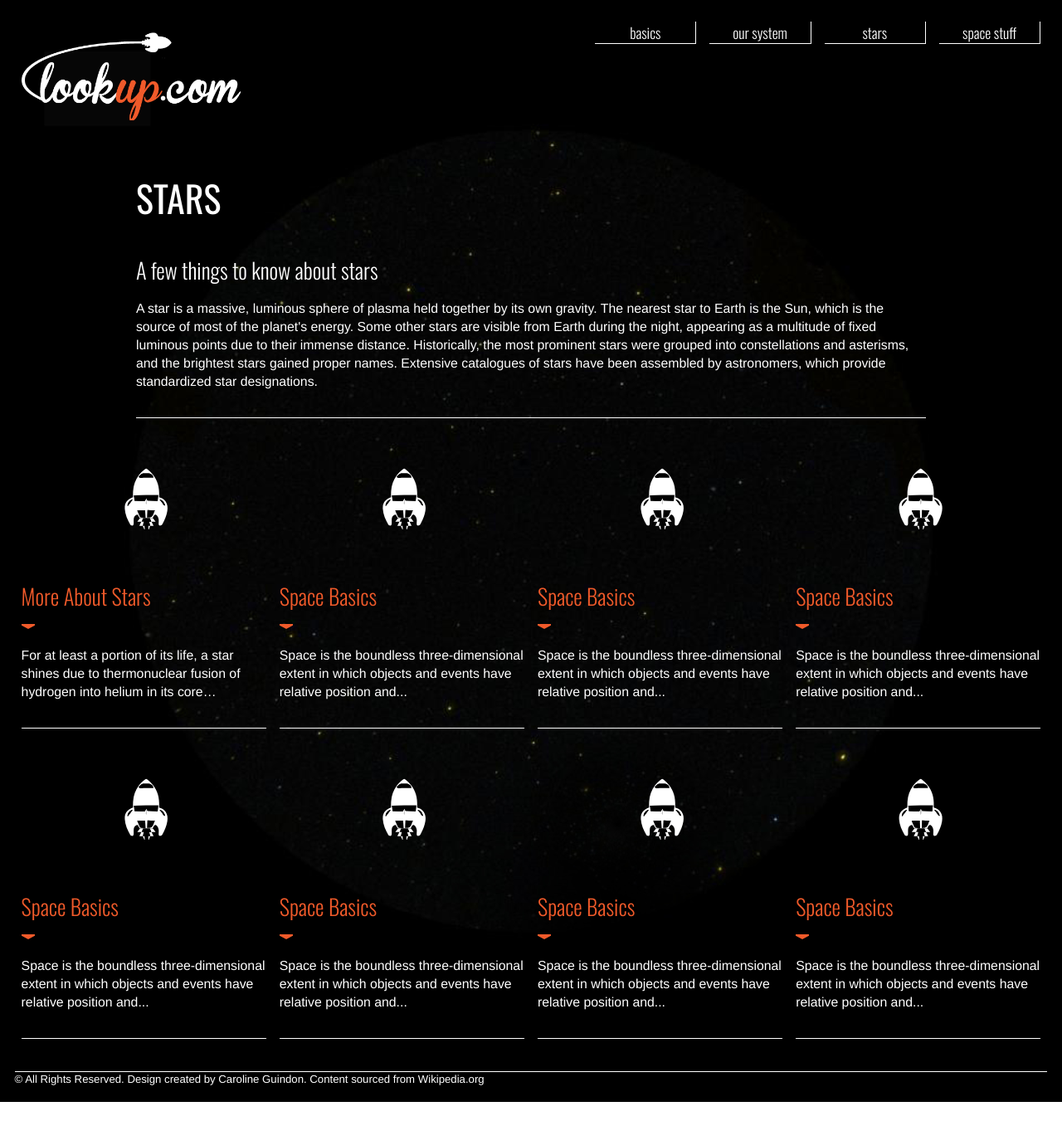
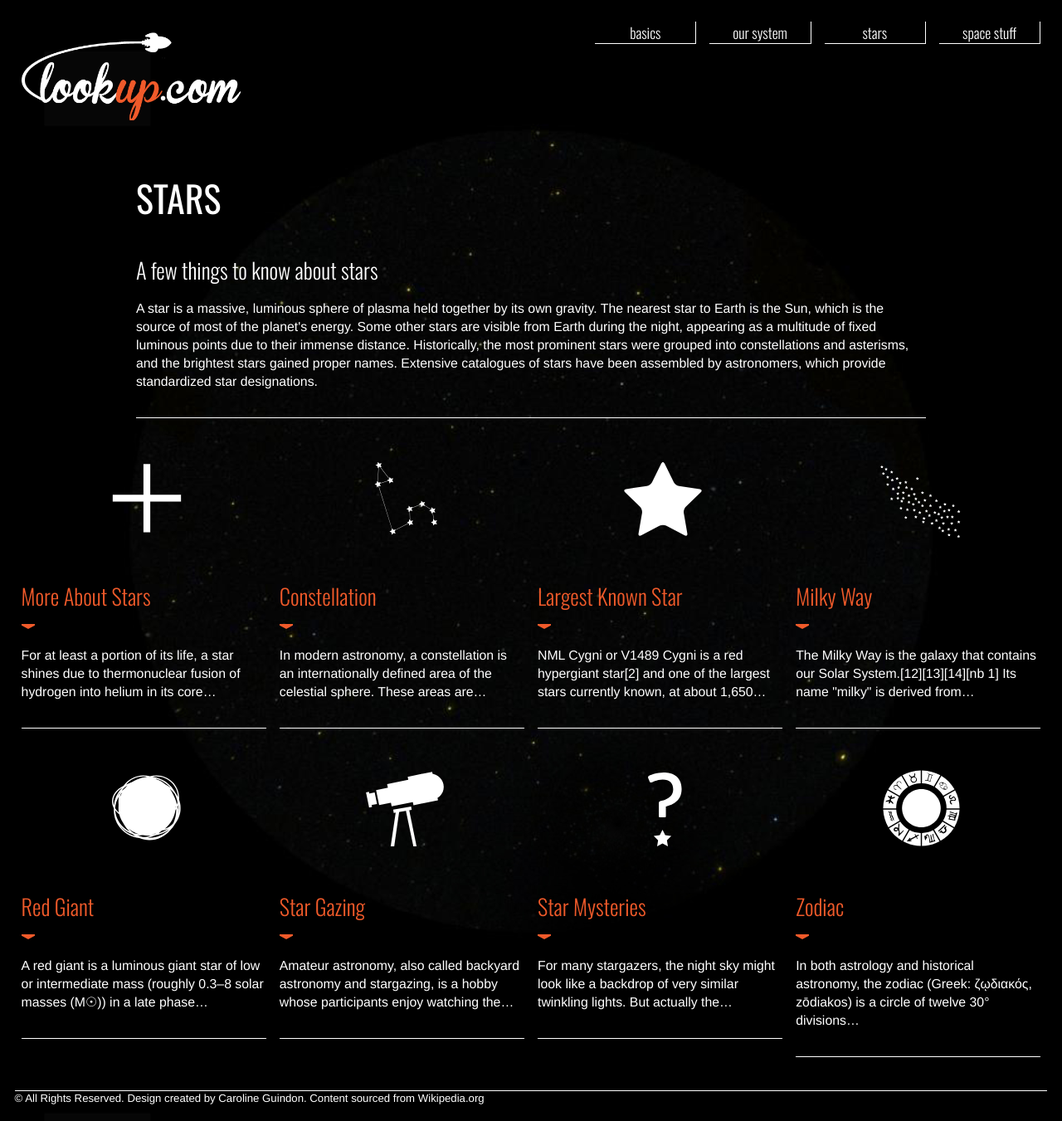
Before and after one commit to CGuindon/large-data-website, a Jekyll site: the page built from stars.html, in a window 1280 px wide. Shown: the whole page at 83% size. Built offline with Jekyll 4.4.1, drawn with Linux system fonts in a browser that asks for light colours; before the commit the page ends 1328 px from its top, so only the background shows below that.

Commit message:
Created icons and updated links

```diff
--- a/_layouts/default.html
+++ b/_layouts/default.html
@@ -115,7 +115,7 @@
 				<div class="unit unit-xs-5-9 unit-s-1-4 unit-m-1-5 unit-l-1-9">
 					<div class="unit-spacer">
 						<nav class="nav">
-								<a href="stuff.html">space stuff</a>
+								<a href="stars.html">space stuff</a>
 						</nav>
 					</div>
 				</div>
--- a/stars.html
+++ b/stars.html
@@ -45,11 +45,12 @@ meta: Space is the unlimited void between astronomical objects. We've created a
 				<div class="unit unit-xs-1-3 unit-s-1-3 unit-m-1-3 unit-l-1-3">
 				</div>
 					<div class="unit unit-xs-1-3 unit-s-1-3 unit-m-1-3 unit-l-1-3">
-						<img src="img/icons/exploration.svg" class="text-icon" alt="icon for Space Basics">
+						<a href="saturn.html" class="orange">
+						<img src="img/icons/more-stars.svg" class="text-icon" alt="icon for More About Stars">
 					</div>
 					<div class="unit unit-xs-1-3 unit-s-1-3 unit-m-1-3 unit-l-1-3">
 					</div>
-					<a href="saturn.html" class="orange">
+
 					<h2>More About Stars</h2>
 					<img src="img/plus.svg" alt=""></a>
 					<p class="last-p">For at least a portion of its life, a star shines due to thermonuclear fusion of hydrogen into helium in its core…</p>
@@ -61,14 +62,14 @@ meta: Space is the unlimited void between astronomical objects. We've created a
 				<div class="unit unit-xs-1-3 unit-s-1-3 unit-m-1-3 unit-l-1-3">
 				</div>
 					<div class="unit unit-xs-1-3 unit-s-1-3 unit-m-1-3 unit-l-1-3">
-						<img src="img/icons/exploration.svg" class="text-icon" alt="icon for Space Basics">
+						<a href="saturn.html" class="orange">
+						<img src="img/icons/constellation.svg" class="text-icon" alt="icon for Constellation">
 					</div>
 					<div class="unit unit-xs-1-3 unit-s-1-3 unit-m-1-3 unit-l-1-3">
 					</div>
-					<a href="space.html" class="orange">
-					<h2>Space Basics</h2>
+					<h2>Constellation</h2>
 					<img src="img/plus.svg" alt=""></a>
-					<p class="last-p">Space is the boundless three-dimensional extent in which objects and events have relative position and...</p>
+					<p class="last-p">In modern astronomy, a constellation is an internationally defined area of the celestial sphere. These areas are…</p>
 			</div>
 		</div>
 
@@ -77,35 +78,32 @@ meta: Space is the unlimited void between astronomical objects. We've created a
 				<div class="unit unit-xs-1-3 unit-s-1-3 unit-m-1-3 unit-l-1-3">
 				</div>
 					<div class="unit unit-xs-1-3 unit-s-1-3 unit-m-1-3 unit-l-1-3">
-						<img src="img/icons/exploration.svg" class="text-icon" alt="icon for Space Basics">
+					<a href="saturn.html" class="orange">
+						<img src="img/icons/largest.svg" class="text-icon" alt="icon for Largest Known Star">
 					</div>
 					<div class="unit unit-xs-1-3 unit-s-1-3 unit-m-1-3 unit-l-1-3">
 					</div>
-					<a href="space.html" class="orange">
-					<h2>Space Basics</h2>
+					<h2>Largest Known Star</h2>
 					<img src="img/plus.svg" alt=""></a>
-					<p class="last-p">Space is the boundless three-dimensional extent in which objects and events have relative position and...</p>
+					<p class="last-p">NML Cygni or V1489 Cygni is a red hypergiant star[2] and one of the largest stars currently known, at about 1,650…</p>
 			</div>
 		</div>
 
-		<div class="unit unit-xs-hidden unit-s-hidden unit-m-1-9 unit-l-hidden">
-				<div class="unit-spacer">
-				</div>
-		</div>
 
 		<div class="unit unit-xs-1 unit-s-1-2 unit-m-1-3 unit-l-1-4">
 			<div class="unit-spacer">
 				<div class="unit unit-xs-1-3 unit-s-1-3 unit-m-1-3 unit-l-1-3">
 				</div>
 					<div class="unit unit-xs-1-3 unit-s-1-3 unit-m-1-3 unit-l-1-3">
-						<img src="img/icons/exploration.svg" class="text-icon" alt="icon for Space Basics">
+					<a href="saturn.html" class="orange">
+					<img src="img/icons/milky.svg" class="text-icon" alt="icon for Milky Way">
 					</div>
 					<div class="unit unit-xs-1-3 unit-s-1-3 unit-m-1-3 unit-l-1-3">
 					</div>
 					<a href="space.html" class="orange">
-					<h2>Space Basics</h2>
+					<h2>Milky Way</h2>
 					<img src="img/plus.svg" alt=""></a>
-					<p class="last-p">Space is the boundless three-dimensional extent in which objects and events have relative position and...</p>
+					<p class="last-p">The Milky Way is the galaxy that contains our Solar System.[12][13][14][nb 1] Its name "milky" is derived from…</p>
 			</div>
 		</div>
 
@@ -114,14 +112,14 @@ meta: Space is the unlimited void between astronomical objects. We've created a
 				<div class="unit unit-xs-1-3 unit-s-1-3 unit-m-1-3 unit-l-1-3">
 				</div>
 					<div class="unit unit-xs-1-3 unit-s-1-3 unit-m-1-3 unit-l-1-3">
-						<img src="img/icons/exploration.svg" class="text-icon" alt="icon for Space Basics">
+						<a href="saturn.html" class="orange">
+						<img src="img/icons/redgiant.svg" class="text-icon" alt="icon for Red Giant">
 					</div>
 					<div class="unit unit-xs-1-3 unit-s-1-3 unit-m-1-3 unit-l-1-3">
 					</div>
-					<a href="space.html" class="orange">
-					<h2>Space Basics</h2>
+					<h2>Red Giant</h2>
 					<img src="img/plus.svg" alt=""></a>
-					<p class="last-p">Space is the boundless three-dimensional extent in which objects and events have relative position and...</p>
+					<p class="last-p">A red giant is a luminous giant star of low or intermediate mass (roughly 0.3–8 solar masses (M☉)) in a late phase…</p>
 			</div>
 		</div>
 
@@ -130,14 +128,14 @@ meta: Space is the unlimited void between astronomical objects. We've created a
 				<div class="unit unit-xs-1-3 unit-s-1-3 unit-m-1-3 unit-l-1-3">
 				</div>
 					<div class="unit unit-xs-1-3 unit-s-1-3 unit-m-1-3 unit-l-1-3">
-						<img src="img/icons/exploration.svg" class="text-icon" alt="icon for Space Basics">
+						<a href="saturn.html" class="orange">
+						<img src="img/icons/star-gazing.svg" class="text-icon" alt="icon for Star Gazing">
 					</div>
 					<div class="unit unit-xs-1-3 unit-s-1-3 unit-m-1-3 unit-l-1-3">
 					</div>
-					<a href="space.html" class="orange">
-					<h2>Space Basics</h2>
+					<h2>Star Gazing</h2>
 					<img src="img/plus.svg" alt=""></a>
-					<p class="last-p">Space is the boundless three-dimensional extent in which objects and events have relative position and...</p>
+					<p class="last-p">Amateur astronomy, also called backyard astronomy and stargazing, is a hobby whose participants enjoy watching the…</p>
 			</div>
 		</div>
 
@@ -146,14 +144,14 @@ meta: Space is the unlimited void between astronomical objects. We've created a
 				<div class="unit unit-xs-1-3 unit-s-1-3 unit-m-1-3 unit-l-1-3">
 				</div>
 					<div class="unit unit-xs-1-3 unit-s-1-3 unit-m-1-3 unit-l-1-3">
-						<img src="img/icons/exploration.svg" class="text-icon" alt="icon for Space Basics">
+						<a href="saturn.html" class="orange">
+						<img src="img/icons/mysteries.svg" class="text-icon" alt="icon for Star Mysteries">
 					</div>
 					<div class="unit unit-xs-1-3 unit-s-1-3 unit-m-1-3 unit-l-1-3">
 					</div>
-					<a href="space.html" class="orange">
-					<h2>Space Basics</h2>
+					<h2>Star Mysteries</h2>
 					<img src="img/plus.svg" alt=""></a>
-					<p class="last-p">Space is the boundless three-dimensional extent in which objects and events have relative position and...</p>
+					<p class="last-p">For many stargazers, the night sky might look like a backdrop of very similar twinkling lights. But actually the…</p>
 			</div>
 		</div>
 
@@ -162,14 +160,14 @@ meta: Space is the unlimited void between astronomical objects. We've created a
 				<div class="unit unit-xs-1-3 unit-s-1-3 unit-m-1-3 unit-l-1-3">
 				</div>
 					<div class="unit unit-xs-1-3 unit-s-1-3 unit-m-1-3 unit-l-1-3">
-						<img src="img/icons/exploration.svg" class="text-icon" alt="icon for Space Basics">
+					<a href="saturn.html" class="orange">
+						<img src="img/icons/zodiac.svg" class="text-icon" alt="icon for Zodiac">
 					</div>
 					<div class="unit unit-xs-1-3 unit-s-1-3 unit-m-1-3 unit-l-1-3">
 					</div>
-					<a href="space.html" class="orange">
-					<h2>Space Basics</h2>
+					<h2>Zodiac</h2>
 					<img src="img/plus.svg" alt=""></a>
-					<p class="last-p">Space is the boundless three-dimensional extent in which objects and events have relative position and...</p>
+					<p class="last-p">In both astrology and historical astronomy, the zodiac (Greek: ζῳδιακός, zōdiakos) is a circle of twelve 30° divisions…</p>
 			</div>
 		</div>
 	</aside>
```
Also changed, not shown: index.html (+5 -3 lines), img/icons/constellation.svg (added), img/icons/exploration.svg, img/icons/largest.svg (added), img/icons/milky.svg (added), img/icons/more-stars.svg (added), img/icons/mysteries.svg (added), img/icons/redgiant.svg (added), img/icons/star-gazing.svg (added), img/icons/zodiac.svg (added).
